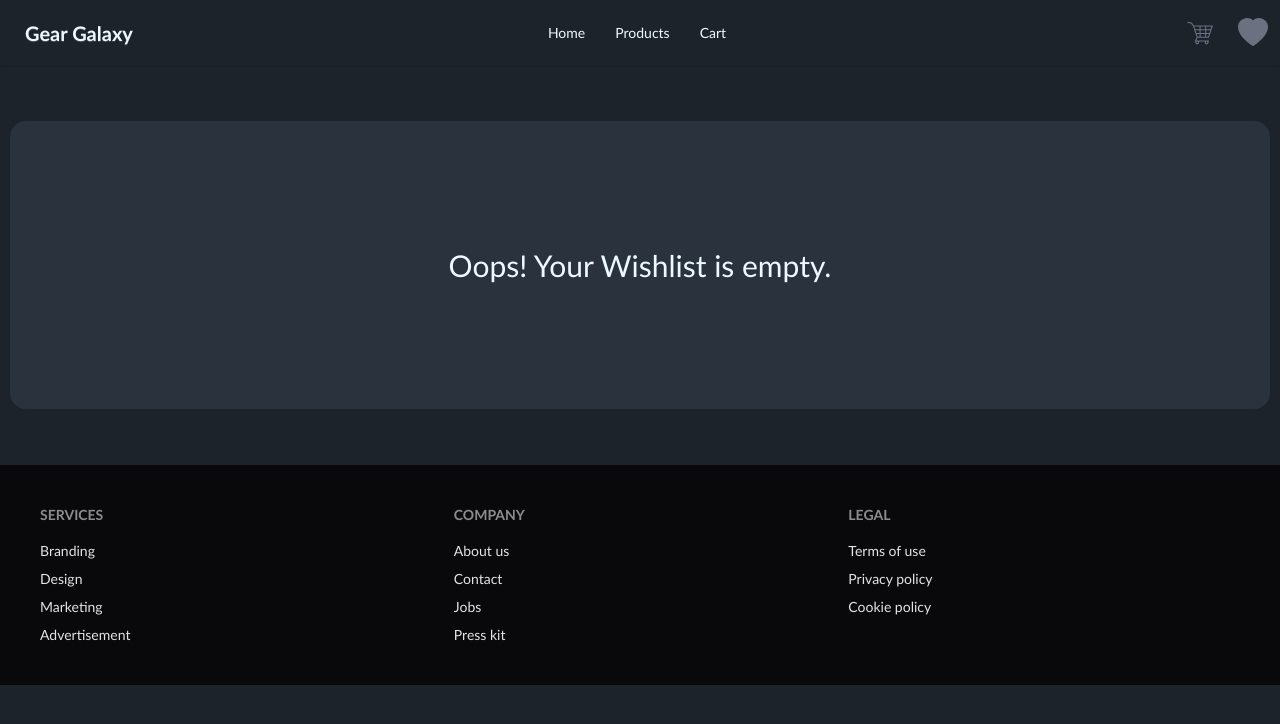
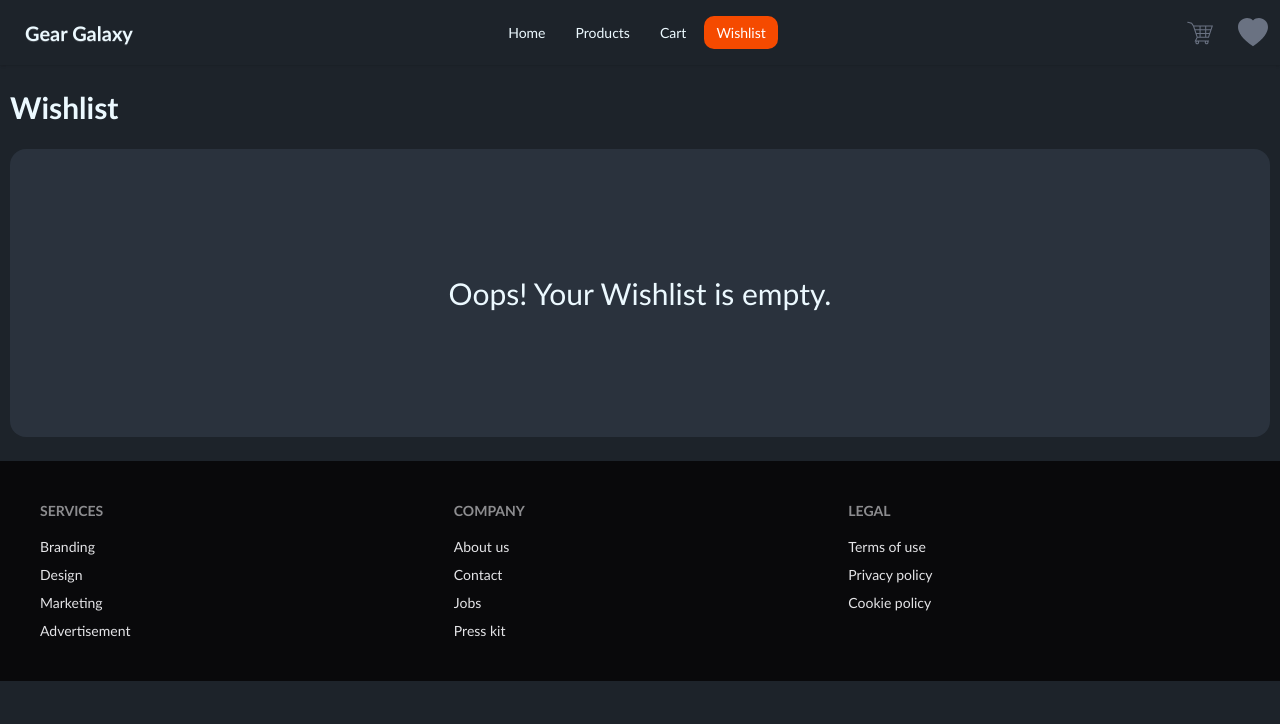
Before and after one commit to Morshedkhondokar/gear-galaxy, a React (Vite) app: page /wishlist in a window 1280 px wide. Shown: the top 724 px of the page. Built offline with nearby package versions, Linux system fonts and the light colour scheme.

Commit message:
add Wishlist link

```diff
--- a/src/Components/Navbar/Navbar.jsx
+++ b/src/Components/Navbar/Navbar.jsx
@@ -18,6 +18,9 @@ const Navbar = () => {
       </li>
       <li>
         <NavLink to="/cart">Cart</NavLink>
+      </li>
+      <li>
+        <NavLink to="/wishlist">Wishlist</NavLink>
       </li>
     </>
   );
--- a/src/Components/Product/Product.jsx
+++ b/src/Components/Product/Product.jsx
@@ -24,7 +24,7 @@ const Product = ({product}) => {
                      <button
                      onClick={() => addToCart(product)}
                      className="btn btn-outline btn-info p-2 rounded-xl mr-3">Add Cart</button>
-                    <Link to={`/products/${id}`}><button className="btn btn-outline btn-success p-2 rounded-2xl">View Details</button></Link>
+                    <Link to={`/${id}`}><button className="btn btn-outline btn-success p-2 rounded-2xl">View Details</button></Link>
                    </div>
                   <div className="flex gap-1.5 items-center ">
                     <p>{rating}</p>
--- a/src/WishCart/WishCart.jsx
+++ b/src/WishCart/WishCart.jsx
@@ -7,7 +7,7 @@ const WishCart = ({item}) => {
     const {removeFromWishlist} = useContext(WishlistContext)
     const {image,name,price,description} = item
     return (
-         <div className='flex justify-between bg-[#2a323d] p-5 rounded-2xl'>
+             <div className='flex justify-between bg-[#2a323d] p-5 rounded-2xl'>
                     <div className='flex gap-2.5 '>
                         <div className='max-w-[190px] h-[130px]'>
                             <img className=' rounded-2xl h-[130px] object-cover' src={image} alt="" />
--- a/src/Wishlist/Wishlist.jsx
+++ b/src/Wishlist/Wishlist.jsx
@@ -1,11 +1,14 @@
 import React, { useContext } from 'react';
 import WishlistContext from '../Context/WishlistContext';
 import WishCart from '../WishCart/WishCart';
+import { Link } from 'react-router';
+
 
 const Wishlist = () => {
     const {wishlist} = useContext(WishlistContext)
     return (
-     <div className='px-2.5 my-14'>
+     <div className='px-2.5 mt-6'>
+        <h1 className='text-3xl font-bold'>Wishlist</h1>
            {
             wishlist.length !== 0 ? <div className='flex flex-col gap-3.5 my-7'>
             {
--- a/src/main.jsx
+++ b/src/main.jsx
@@ -30,7 +30,7 @@ const router = createBrowserRouter([
         loader: () => fetch('/products.json')
       },
       {
-        path:'/products/:productId',
+        path:'/:productId',
         element: <ProductDetails></ProductDetails>,
       },
       {
```
